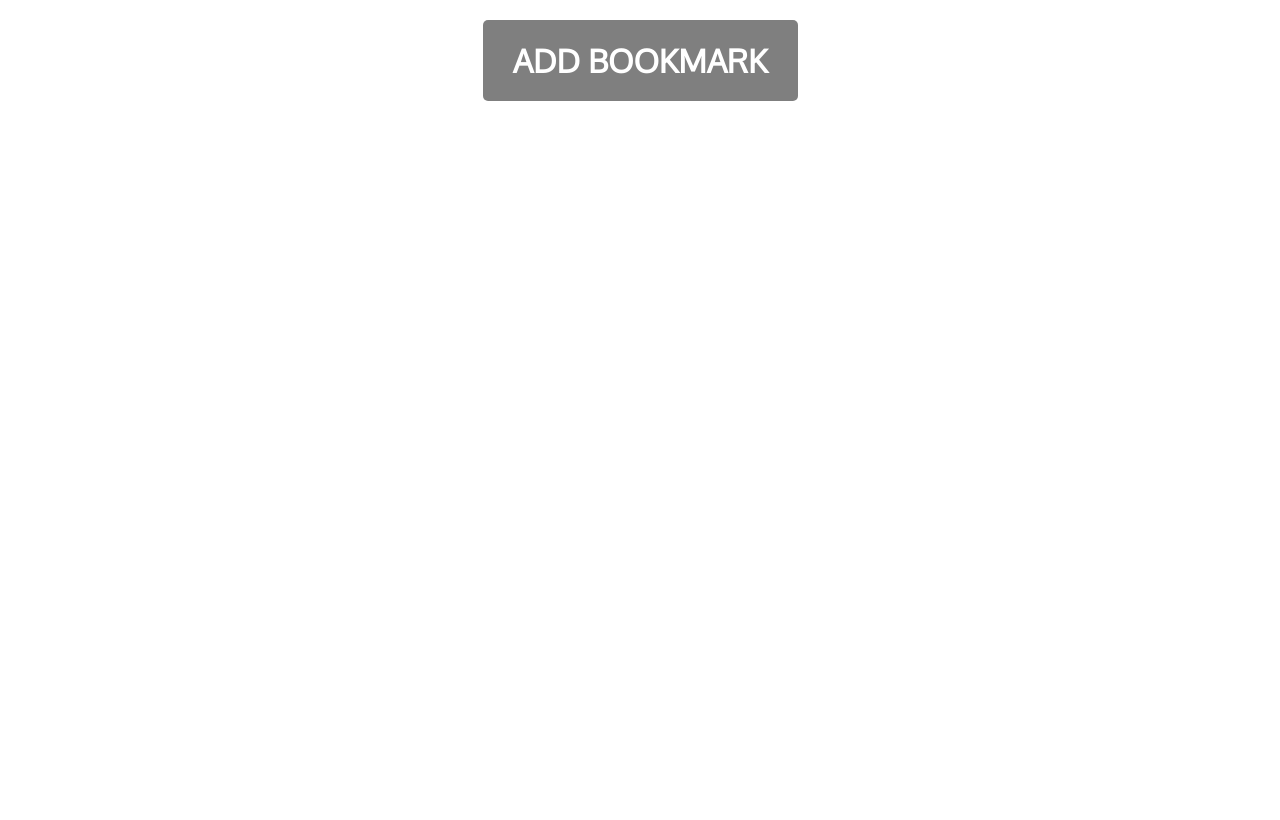
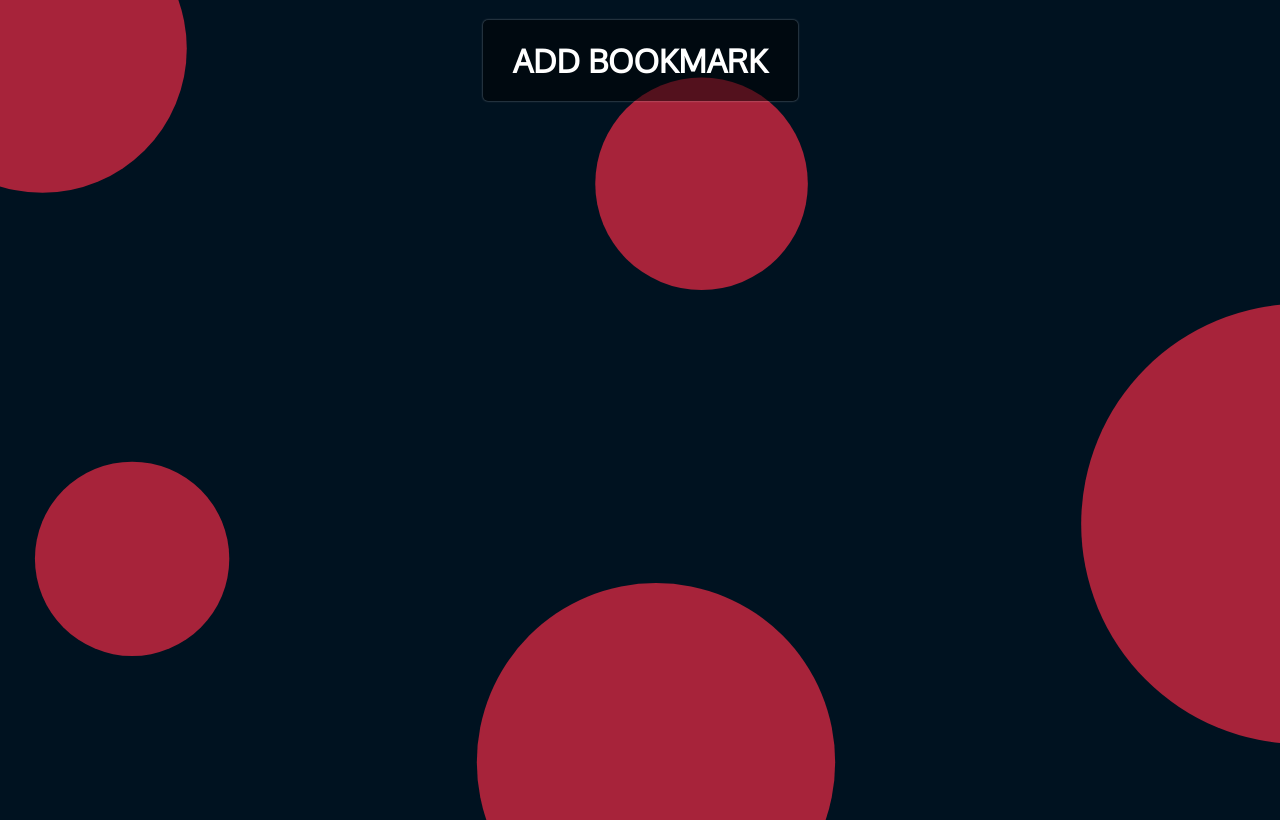
Before and after one commit to Sheikh-Yawar/Bookmarks, a plain HTML site: page index.html in a window 1280 px wide. Drawn offline with Linux system fonts and the light colour scheme; the site is published under a folder, as on GitHub Pages, so addresses that start at the root find nothing.

Commit message:
Update style.css

```diff
--- a/style.css
+++ b/style.css
@@ -13,7 +13,7 @@ html{
 body{
   margin: 0;
   min-height: 100vh;
-  background-image: url('/circle-scatter-haikei.svg');
+  background-image: url('circle-scatter-haikei.svg');
   background-repeat: no-repeat;
   background-size: cover;
   font-family: 'Oxygen', sans-serif;
```
